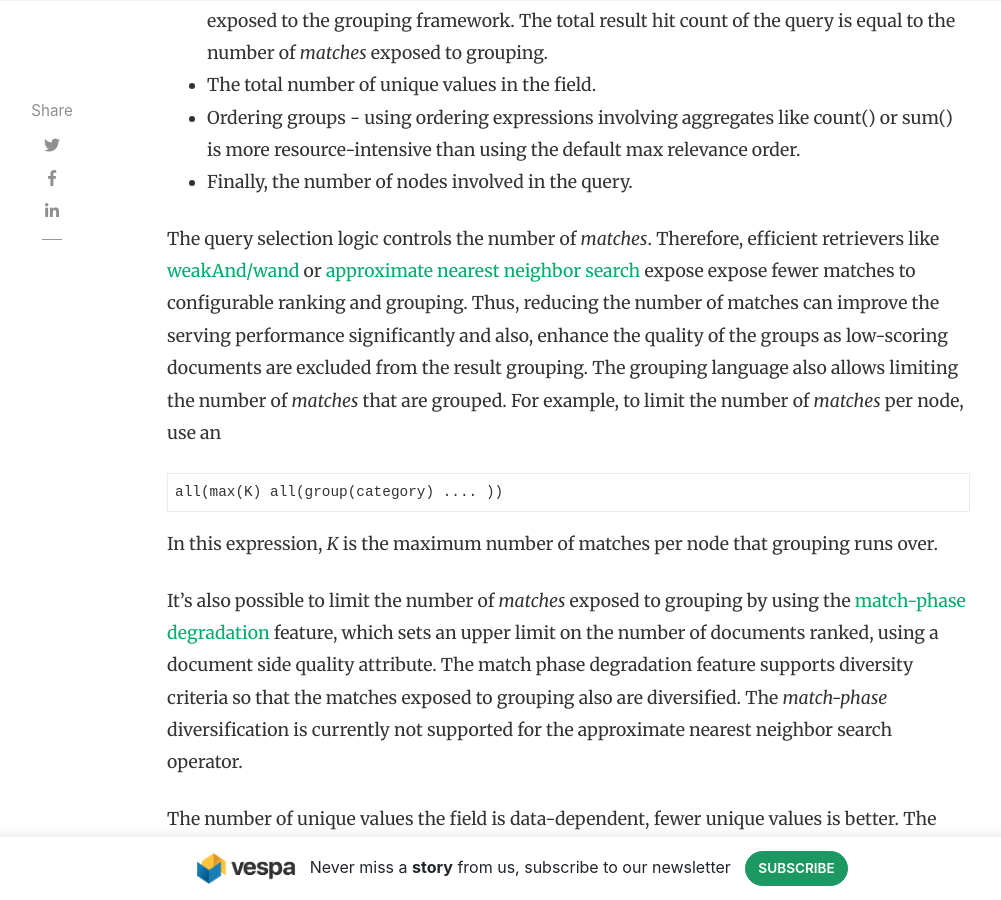
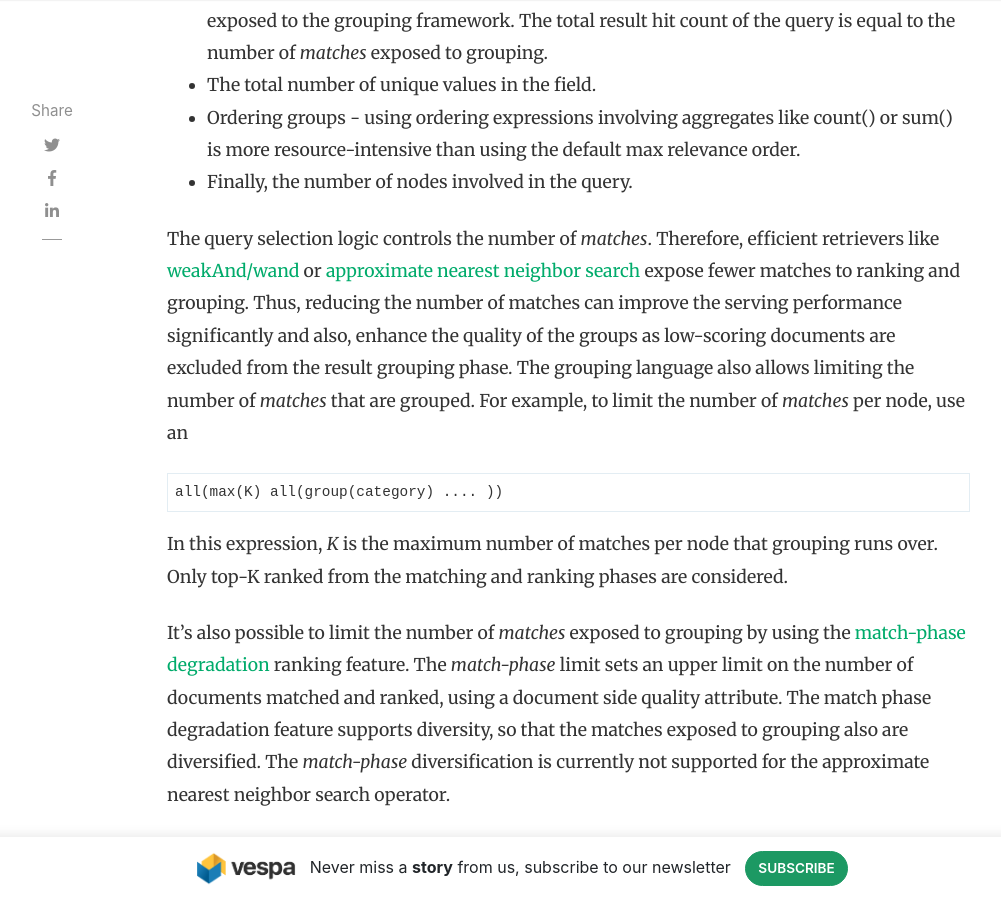
Before and after one commit to vespa-engine/blog, a Jekyll site: the page built from _posts/2021-11-11-result-diversification-with-vespa.md, in a window 1280 px wide and 900 px high, scrolled down 6194 px. Shown: the whole window, without its empty margins (118-1119 px from the left). Built offline with Jekyll 4.4.1, drawn with Linux system fonts in a browser that asks for light colours; nearby versions of some CDN libraries; comment, search, counter and statistics services are not loaded.

Commit message:
Small adjustments

```diff
--- a/_posts/2021-11-11-result-diversification-with-vespa.md
+++ b/_posts/2021-11-11-result-diversification-with-vespa.md
@@ -230,11 +230,11 @@ The query selection logic controls the number of <em>matches</em>.
 Therefore, efficient
 retrievers like [weakAnd/wand](https://docs.vespa.ai/en/using-wand-with-vespa.html)
 or [approximate nearest neighbor
-search](https://docs.vespa.ai/en/approximate-nn-hnsw.html) expose
-expose fewer matches to configurable ranking and grouping.
+search](https://docs.vespa.ai/en/approximate-nn-hnsw.html)
+expose fewer matches to ranking and grouping.
 Thus, reducing the number of matches can improve the serving performance significantly and
 also, enhance the quality of the groups as low-scoring documents are excluded from the
-result grouping.
+result grouping phase.
 The grouping language also allows limiting the number of <em>matches</em> that are grouped.
 For example, to limit the number of <em>matches</em> per node, use an
 <pre>
@@ -242,13 +242,14 @@ all(max(K) all(group(category) .... ))
 </pre>
 
 In this expression, <em>K</em> is the maximum number of matches per
-node that grouping runs over.
+node that grouping runs over. Only top-K ranked from the matching and ranking phases
+are considered.
 
 It's also possible to limit the number of <em>matches</em> exposed to grouping by using
 the [match-phase
-degradation](https://docs.vespa.ai/en/graceful-degradation.html#match-phase-degradation)
-feature, which sets an upper limit on the number of documents ranked,
-using a document side quality attribute. The match phase degradation feature supports diversity criteria
+degradation](https://docs.vespa.ai/en/graceful-degradation.html#match-phase-degradation) ranking
+feature. The <em>match-phase</em> limit sets an upper limit on the number of documents matched and ranked,
+using a document side quality attribute. The match phase degradation feature supports diversity,
 so that the matches exposed to grouping also are diversified. The <em>match-phase</em> diversification is
 currently not supported for the approximate nearest neighbor search operator.
 
```
